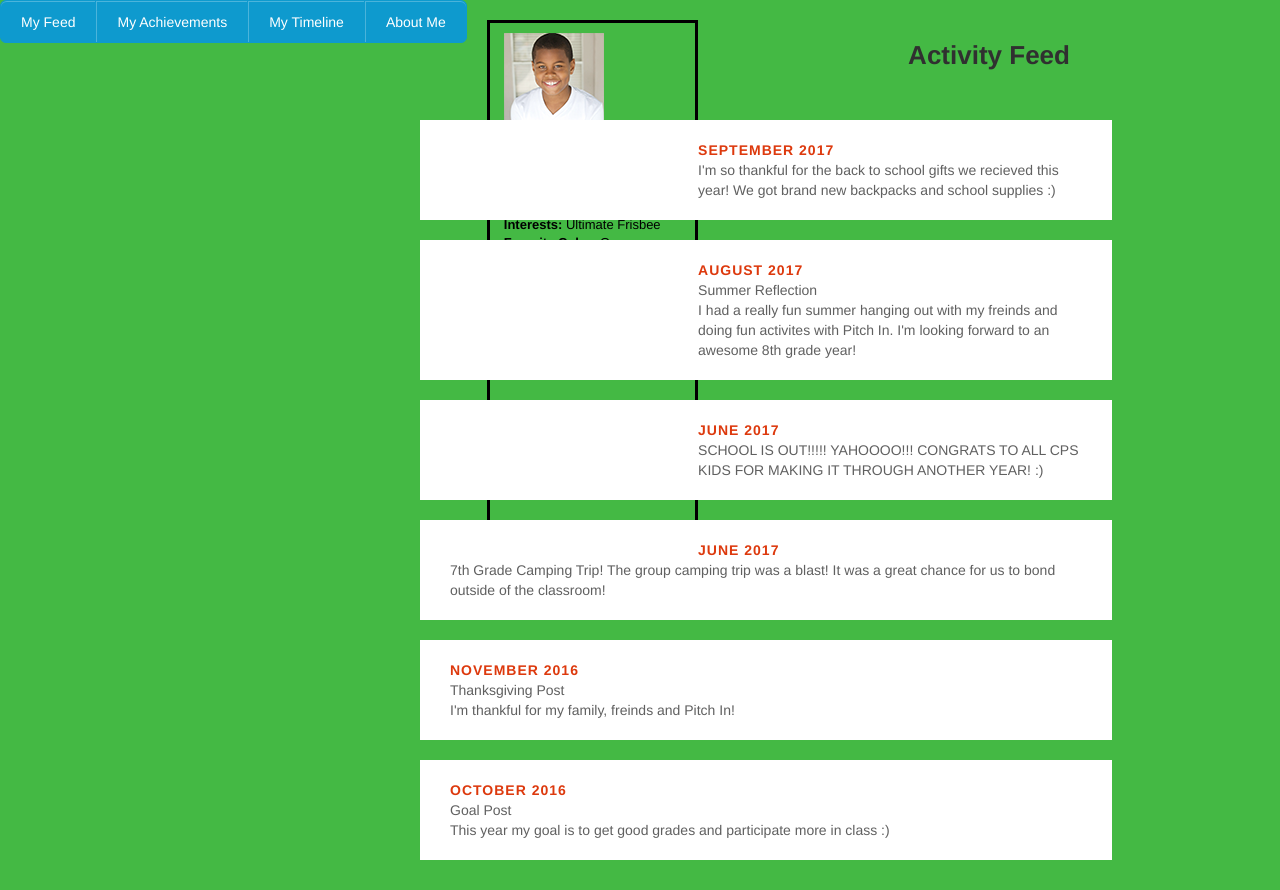
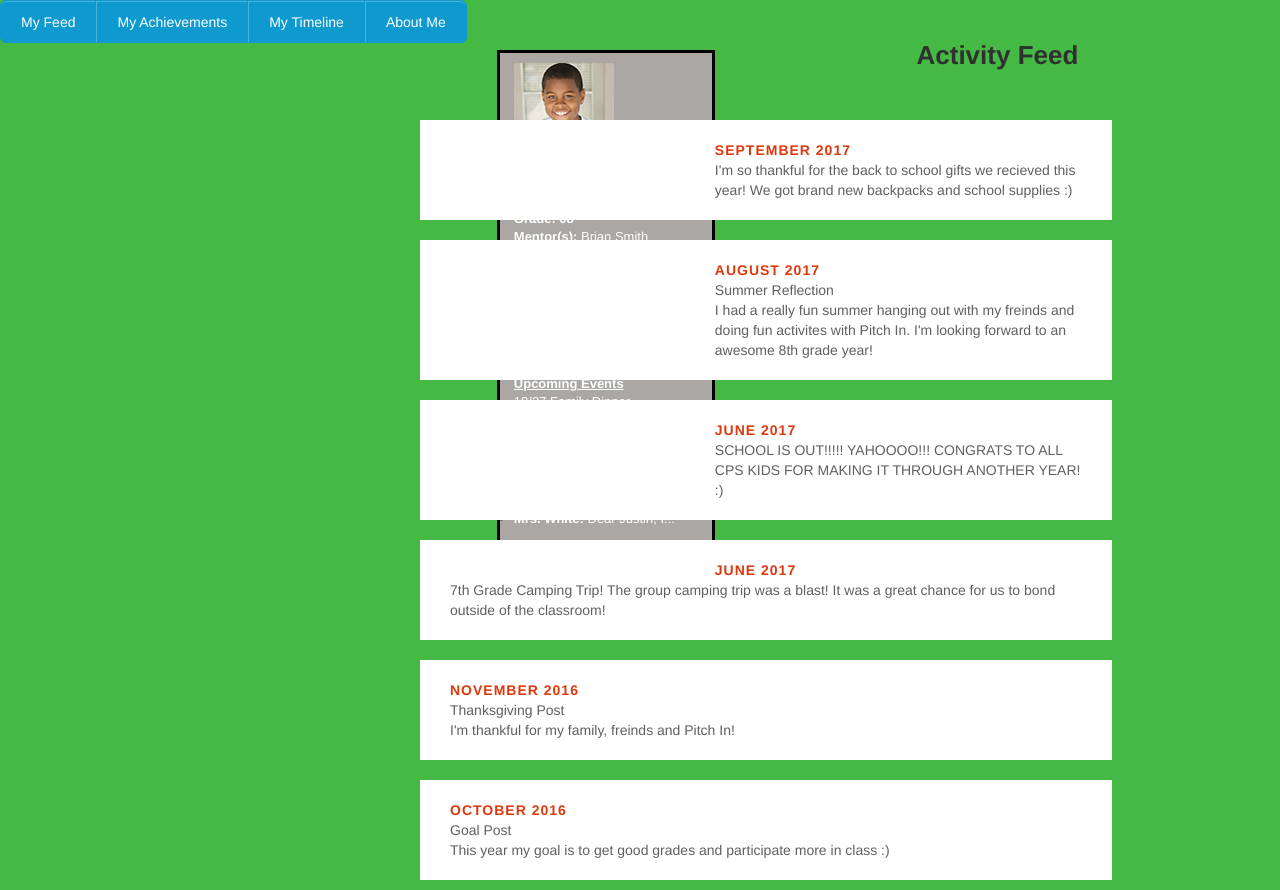
Before and after one commit to cfg-chicago/team-9, a plain HTML site: page main.html in a window 1280 px wide. Drawn offline with nearby package versions, Linux system fonts and the light colour scheme.

Commit message:
Add files via upload

```diff
--- a/page1.css
+++ b/page1.css
@@ -1,24 +1,28 @@
-p{ color:black}
+p{ color:white}
 #table{
-	border: 3px solid black;
-	margin-top: 20px;
-	margin-left: 20px;
-	margin-right: auto;}
+	width: 218px;
+    border:solid black;
+	margin-top: 50px;
+	margin-left: 30px;
+
+	margin-right: auto;background-color:#aaa7a5;
+
+
+}
+
+
+}
 #form {
     text-align: center
 
 }
-.blankcol {
-  width: 16vw;
-  background-color: #44b944;
-  height: 99vh;
-  border-spacing: 0px;
+
 }
 * {
   box-sizing: border-box;
 }
 
-/* Set a background color */
+
 body {
   background-color: #44b944;
   font-family: Helvetica, sans-serif;
```
